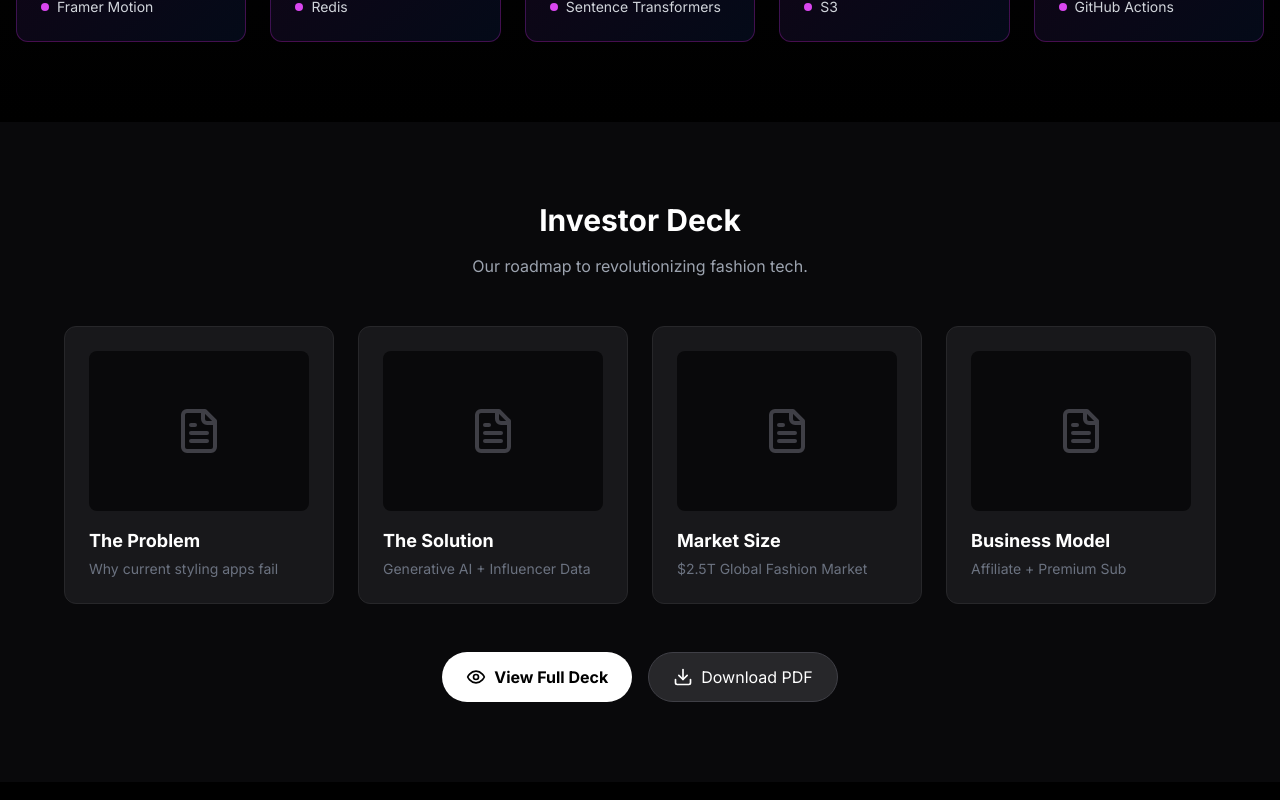
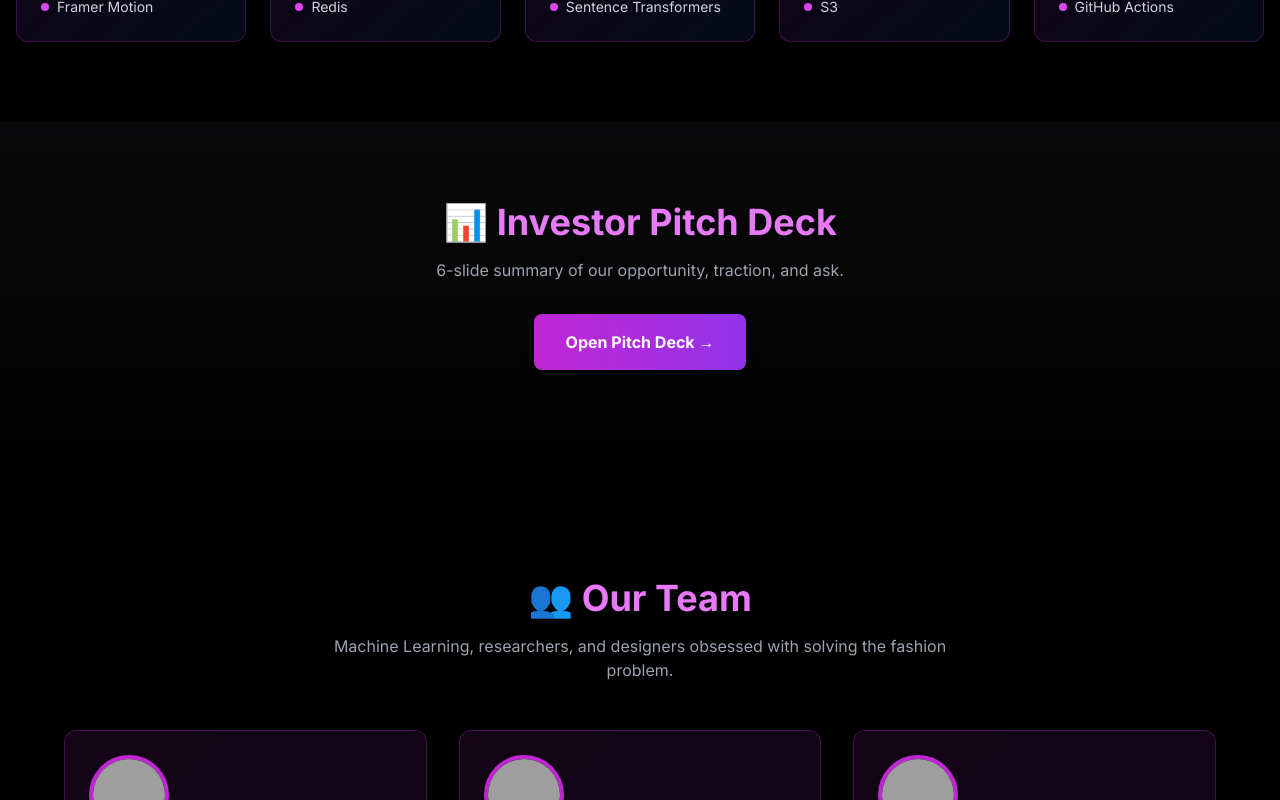
Before and after one commit to abduzahid8/AIWardrobepresentation, a Next.js app: page / in a window 1280 px wide. Shown: the part 8580-9380 px from the top of the page. Built offline with nearby package versions, Linux system fonts and the light colour scheme; grey boxes are pictures that could not be loaded.

Commit message:
Update PitchDeck.tsx

```diff
--- a/src/components/PitchDeck.tsx
+++ b/src/components/PitchDeck.tsx
@@ -1,51 +1,91 @@
-'use client';
-
-import { motion } from 'framer-motion';
-import { FileText, Download, Eye } from 'lucide-react';
+'use client'
+import { motion } from 'framer-motion'
+import { useState } from 'react'
 
 export default function PitchDeck() {
+  const [isOpen, setIsOpen] = useState(false)
+
   const slides = [
-    { title: "The Problem", desc: "Why current styling apps fail" },
-    { title: "The Solution", desc: "Generative AI + Influencer Data" },
-    { title: "Market Size", desc: "$2.5T Global Fashion Market" },
-    { title: "Business Model", desc: "Affiliate + Premium Sub" }
-  ];
+    { title: 'Problem', content: 'Fashion inspiration dies in galleries. 0 connection to your wardrobe.' },
+    { title: 'Solution', content: 'AI + Vision = Turn any creator look into your outfit in seconds.' },
+    { title: 'Market', content: '$47. 2B fashion industry. 1. 3B creator posts/day. Winner takes all.' },
+    { title: 'Traction', content: '15K beta users. 12. 4% conversion.  $45K MRR in 6 months.' },
+    { title: 'Team', content: '3 founders. 30+ years combined. 3x hackathon winners.' },
+    { title: 'Ask', content: 'Seed round: $2M to scale to 2M users and $10M ARR.' },
+  ]
 
   return (
-    <section className="py-20 bg-zinc-950 px-4" id="pitch">
-      <div className="max-w-6xl mx-auto">
-        <div className="text-center mb-12">
-          <h2 className="text-3xl font-bold mb-4">Investor Deck</h2>
-          <p className="text-gray-400">Our roadmap to revolutionizing fashion tech.</p>
-        </div>
+    <section className="py-20 bg-gradient-to-b from-zinc-950 to-black px-4">
+      <div className="max-w-4xl mx-auto">
+        <motion.div
+          className="text-center mb-12"
+          initial={{ opacity: 0 }}
+          whileInView={{ opacity: 1 }}
+          viewport={{ once: true }}
+        >
+          <h2 className="text-4xl font-bold text-fuchsia-400 mb-4">📊 Investor Pitch Deck</h2>
+          <p className="text-gray-400 mb-8">
+            6-slide summary of our opportunity, traction, and ask.
+          </p>
+          <button
+            onClick={() => setIsOpen(true)}
+            className="px-8 py-4 rounded-lg bg-gradient-to-r from-fuchsia-600 to-purple-600 hover:from-fuchsia-500 hover:to-purple-500 font-bold transition shadow-lg"
+          >
+            Open Pitch Deck →
+          </button>
+        </motion.div>
 
-        <div className="grid grid-cols-1 md:grid-cols-2 lg:grid-cols-4 gap-6">
-          {slides.map((slide, i) => (
+        {/* Modal */}
+        {isOpen && (
+          <motion.div
+            className="fixed inset-0 bg-black/80 backdrop-blur-sm flex items-center justify-center z-50 p-4"
+            initial={{ opacity: 0 }}
+            animate={{ opacity: 1 }}
+            onClick={() => setIsOpen(false)}
+          >
             <motion.div
-              key={i}
-              initial={{ opacity: 0, y: 20 }}
-              whileInView={{ opacity: 1, y: 0 }}
-              transition={{ delay: i * 0.1 }}
-              className="bg-zinc-900 p-6 rounded-xl border border-zinc-800 hover:border-fuchsia-500/50 transition-colors group"
+              className="w-full max-w-3xl h-[600px] bg-black rounded-xl border-2 border-fuchsia-600 overflow-hidden flex flex-col"
+              initial={{ scale: 0.9, opacity: 0 }}
+              animate={{ scale: 1, opacity: 1 }}
+              onClick={(e) => e.stopPropagation()}
             >
-              <div className="h-40 bg-zinc-950 rounded-lg mb-4 flex items-center justify-center group-hover:bg-zinc-900 transition-colors">
-                <FileText className="text-zinc-700 group-hover:text-fuchsia-500 transition-colors" size={48} />
+              <div className="flex-1 overflow-y-auto">
+                <div className="grid grid-cols-2 gap-4 p-8">
+                  {slides.map((slide, i) => (
+                    <motion.div
+                      key={slide.title}
+                      className="p-6 rounded-lg bg-gradient-to-br from-fuchsia-600/20 to-purple-600/20 border border-fuchsia-600/50 hover:border-fuchsia-600/80 transition cursor-pointer"
+                      initial={{ scale: 0.9, opacity: 0 }}
+                      animate={{ scale: 1, opacity: 1 }}
+                      transition={{ delay: i * 0.05 }}
+                      whileHover={{ scale: 1.05 }}
+                    >
+                      <h3 className="text-lg font-bold text-fuchsia-400 mb-3">Slide {i + 1}</h3>
+                      <h4 className="font-bold text-fuchsia-300 mb-2">{slide.title}</h4>
+                      <p className="text-gray-400 text-sm">{slide.content}</p>
+                    </motion.div>
+                  ))}
+                </div>
               </div>
-              <h3 className="font-bold text-lg mb-1">{slide.title}</h3>
-              <p className="text-sm text-gray-500">{slide.desc}</p>
+              <div className="p-4 border-t border-fuchsia-600/30 flex gap-2">
+                <button
+                  onClick={() => setIsOpen(false)}
+                  className="px-4 py-2 rounded bg-zinc-800 hover:bg-zinc-700 transition"
+                >
+                  Close
+                </button>
+                <a
+                  href="/pitch-deck. pdf"
+                  download
+                  className="flex-1 px-4 py-2 rounded bg-fuchsia-600 hover:bg-fuchsia-500 font-bold transition text-center"
+                >
+                  Download PDF →
+                </a>
+              </div>
             </motion.div>
-          ))}
-        </div>
-
-        <div className="mt-12 text-center flex justify-center gap-4">
-          <button className="flex items-center gap-2 px-6 py-3 rounded-full bg-white text-black font-bold hover:bg-gray-200 transition">
-            <Eye size={20} /> View Full Deck
-          </button>
-          <button className="flex items-center gap-2 px-6 py-3 rounded-full bg-zinc-800 border border-zinc-700 hover:bg-zinc-700 transition">
-            <Download size={20} /> Download PDF
-          </button>
-        </div>
+          </motion.div>
+        )}
       </div>
     </section>
-  );
+  )
 }
```
